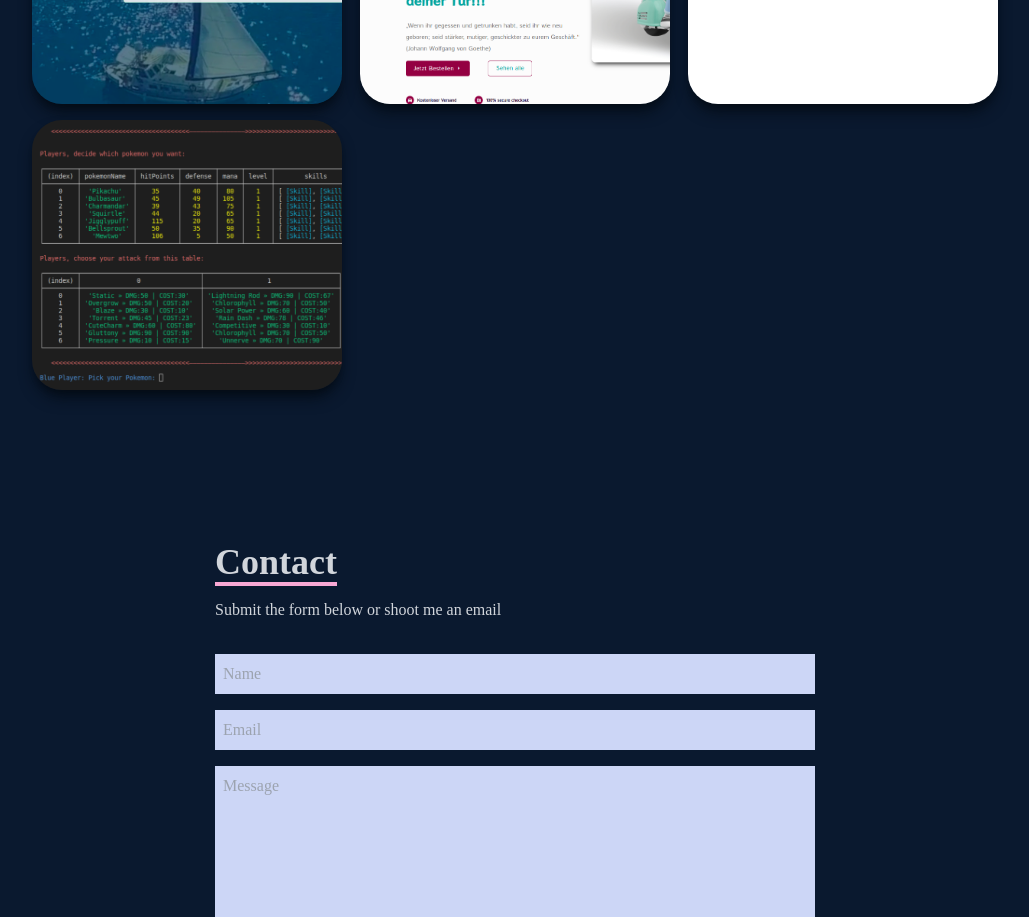
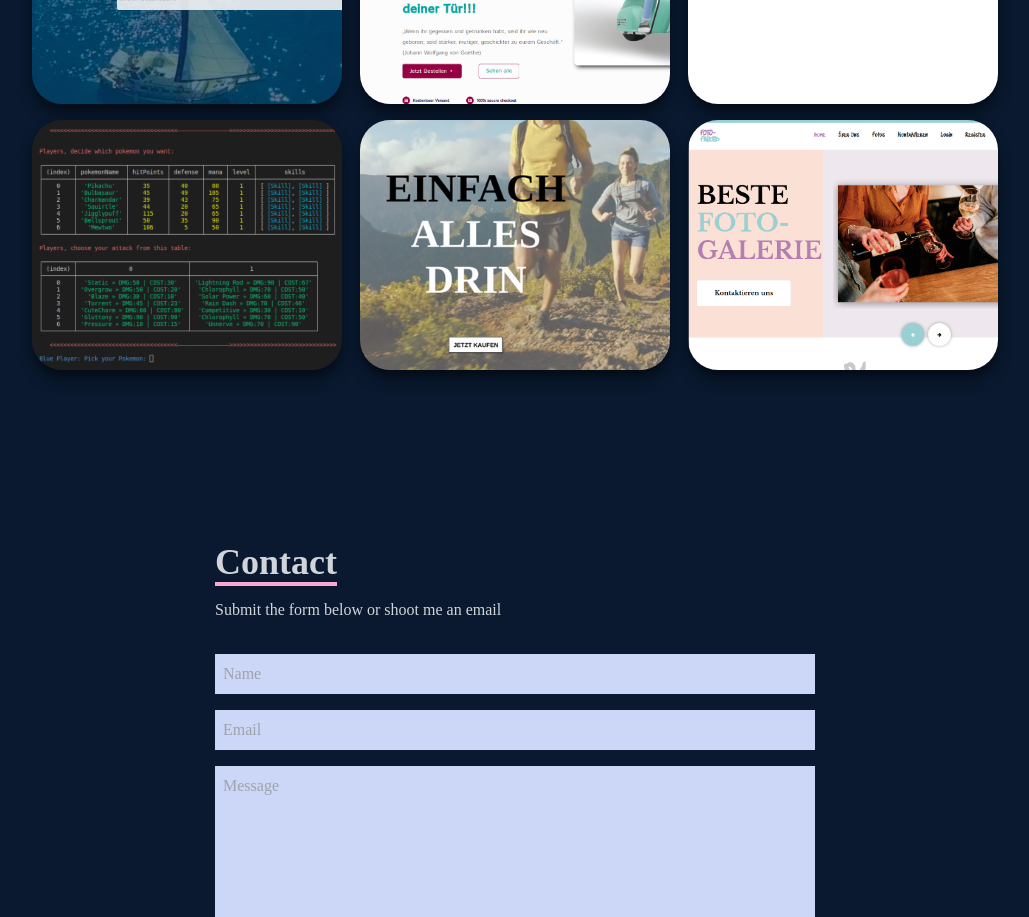
Before and after one commit to sbrycbc/MyPortfolio, a React (Create React App) app: page / in a window 1280 px wide. Shown: the part 2760-3677 px from the top of the page, without its empty margins (125-1154 px from the left). Built offline with nearby package versions, Linux system fonts and the light colour scheme; the HTML template or start-up script is replaced by a standard one.

Commit message:
updated fotos and data.js  for work page

```diff
--- a/src/data/data.js
+++ b/src/data/data.js
@@ -2,6 +2,8 @@ import Beaches from '../assets/projects/Beaches.png';
 import DelishDeliveries from '../assets/projects/DelishDeliveries.png';
 import Employess from '../assets/projects/Employess.png';
 import Pokemon from '../assets/projects/terminal-foto.png';
+import FotoFrend from '../assets/projects/FotoFrend.png';
+import EadShop from '../assets/projects/ead-shop.png';
 
 
 
@@ -17,23 +19,35 @@ export const data=[
         id:2,
         name:"React JS Application",
         image:DelishDeliveries,
-        github:"",
-        live:"",
+        github:"https://github.com/sbrycbc/delish-deliveries",
+        live:"https://delish-deliveries.netlify.app/home",
     },
     {
         id:3,
         name:"React JS Application",
         image:Employess,
-        github:"",
-        live:"",
+        github:"https://github.com/sbrycbc/employee-management-system",
+        live:"https://employee-management-system-phi.vercel.app/",
     },
     {
         id:4,
         name:"React JS Application",
         image:Pokemon,
-        github:"",
-        live:"",
+        github:"https://github.com/sbrycbc/pokemon-game",
+
     },
+    {
+        id:5,
+        name:"React JS Application",
+        image:EadShop,
+        github:"https://github.com/sbrycbc/sbry-first-project",
+        live:"https://sbrycbc.github.io/sbry-first-project/",
+    },
+    {
+        id:6,
+        name:"React JS Application",
+        image:FotoFrend,
+        github:"https://github.com/sbrycbc/foto_friend",
 
-
+    },
 ]
--- a/src/index.css
+++ b/src/index.css
@@ -19,7 +19,7 @@
     background-repeat: no-repeat;
     background-size: cover;
     background-position: center left;
-    height: 270px;
+    height: 250px;
     width: 310px;
     border-radius: 30px;
 }
```
Also changed, not shown: src/assets/projects/FotoFrend.png (added), src/assets/projects/ead-shop.png (added).
